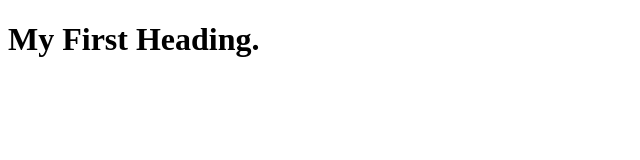
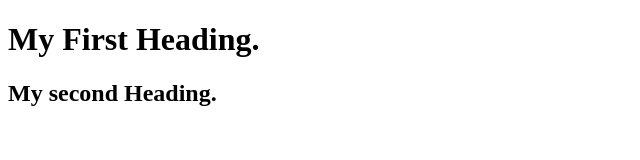
Before and after one commit to Kamous80/testing, a plain HTML site: page index.html in a window 1280 px wide. Shown: the whole page, without its empty margins (0-640 px from the left). Drawn offline with Linux system fonts and the light colour scheme.

Commit message:
second commit

```diff
--- a/index.html
+++ b/index.html
@@ -5,5 +5,6 @@
     </head>
     <body>
         <h1>My First Heading.</h1>
+        <h2>My second Heading.</h2>
     </body>
 </html>
```
